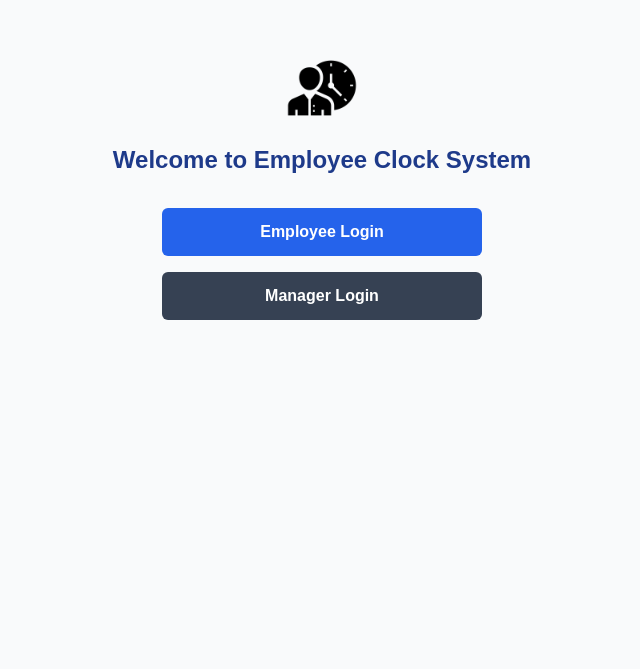
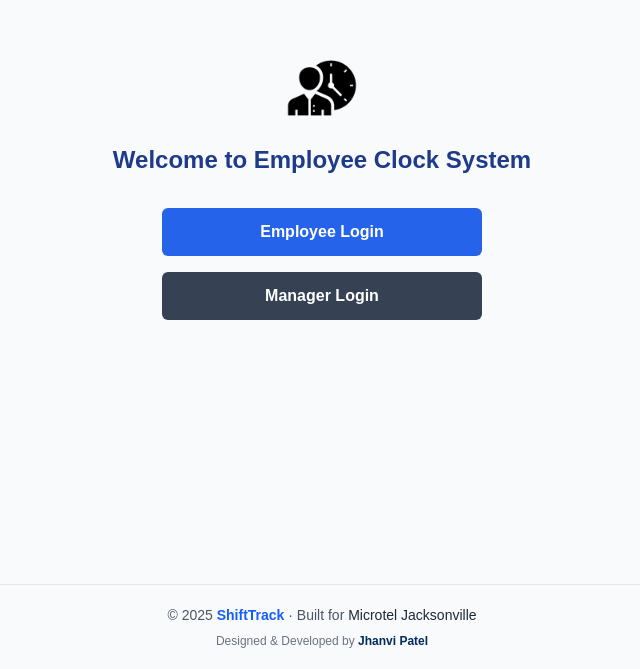
Before and after one commit to patel-jhanvi/Motel-clock, a Next.js app: page / in a window 1280 px wide. Shown: the part 364-1033 px from the top of the page, without its empty margins (318-958 px from the left). Before the commit the page ends 908 px from the top, so only its background shows below. Built offline with nearby package versions, Linux system fonts and the light colour scheme.

Commit message:
Add Footer

```diff
--- a/app/layout.tsx
+++ b/app/layout.tsx
@@ -1,12 +1,13 @@
 import "./globals.css";
 import type { Metadata } from "next";
 import Navbar from "@/components/Navbar";
+import Footer from "@/components/footer";
 
 export const metadata: Metadata = {
   title: "ShiftTrack",
   description: "Motel employee tracking system",
   icons: {
-    icon: "/favicon.png", // ✅ Add this line
+    icon: "/favicon.png",
   },
 };
 
@@ -22,6 +23,7 @@ export default function RootLayout({
         <main className="flex flex-col items-center justify-center min-h-[calc(100vh-80px)] px-4">
           {children}
         </main>
+        <Footer />
       </body>
     </html>
   );
--- a/components/footer.tsx
+++ b/components/footer.tsx
@@ -1,70 +1,25 @@
-// components/Footer.tsx
 "use client";
 
 export default function Footer() {
     return (
-        <footer className="bg-[#1F2937] text-white py-6 mt-auto border-t-4 border-[#2563EB]">
-            <div className="max-w-7xl mx-auto px-6">
-                <div className="flex flex-col md:flex-row justify-between items-center gap-4">
-                    {/* Copyright */}
-                    <div className="text-center md:text-left">
-                        <p className="text-sm text-gray-300">
-                            © {new Date().getFullYear()} <span className="font-semibold text-white">ClockMotel</span> - Employee Time Tracking System
+        <footer className="w-full mt-10 border-t border-gray-200 bg-gray-50 py-5 text-center text-sm text-gray-600">
+            <p>
+                © {new Date().getFullYear()}{" "}
+                <span className="font-semibold text-blue-600">ShiftTrack</span> · Built for{" "}
+                <span className="font-medium text-gray-800">Microtel Jacksonville</span>
             </p>
-                        <p className="text-xs text-gray-400 mt-1">
-                            Designed for Microtel Jacksonville
-                        </p>
-                    </div>
 
-                    {/* Developer Credit */}
-                    <div className="text-center md:text-right">
-                        <p className="text-sm text-gray-300">
-                            Developed by{" "}
+            <p className="mt-2 text-xs text-gray-500">
+                Designed & Developed by{" "}
                 <a
-                                href="https://github.com/YOUR_GITHUB_USERNAME"
+                    href="https://jhanvi-patel.netlify.app/"
                     target="_blank"
                     rel="noopener noreferrer"
-                                className="font-semibold text-[#2563EB] hover:text-[#3B82F6] hover:underline transition"
+                    className="font-semibold text-blue-600 hover:underline hover:text-blue-800 transition"
                 >
-                                Your Name
+                    Jhanvi Patel
                 </a>
             </p>
-                        <div className="flex items-center justify-center md:justify-end gap-4 mt-2">
-                            <a
-                                href="https://github.com/YOUR_GITHUB_USERNAME"
-                                target="_blank"
-                                rel="noopener noreferrer"
-                                className="text-gray-400 hover:text-white transition"
-                                aria-label="GitHub"
-                            >
-                                <svg className="w-5 h-5" fill="currentColor" viewBox="0 0 24 24">
-                                    <path fillRule="evenodd" d="M12 2C6.477 2 2 6.484 2 12.017c0 4.425 2.865 8.18 6.839 9.504.5.092.682-.217.682-.483 0-.237-.008-.868-.013-1.703-2.782.605-3.369-1.343-3.369-1.343-.454-1.158-1.11-1.466-1.11-1.466-.908-.62.069-.608.069-.608 1.003.07 1.531 1.032 1.531 1.032.892 1.53 2.341 1.088 2.91.832.092-.647.35-1.088.636-1.338-2.22-.253-4.555-1.113-4.555-4.951 0-1.093.39-1.988 1.029-2.688-.103-.253-.446-1.272.098-2.65 0 0 .84-.27 2.75 1.026A9.564 9.564 0 0112 6.844c.85.004 1.705.115 2.504.337 1.909-1.296 2.747-1.027 2.747-1.027.546 1.379.202 2.398.1 2.651.64.7 1.028 1.595 1.028 2.688 0 3.848-2.339 4.695-4.566 4.943.359.309.678.92.678 1.855 0 1.338-.012 2.419-.012 2.747 0 .268.18.58.688.482A10.019 10.019 0 0022 12.017C22 6.484 17.522 2 12 2z" clipRule="evenodd" />
-                                </svg>
-                            </a>
-                            <a
-                                href="mailto:your.email@example.com"
-                                className="text-gray-400 hover:text-white transition"
-                                aria-label="Email"
-                            >
-                                <svg className="w-5 h-5" fill="none" stroke="currentColor" viewBox="0 0 24 24">
-                                    <path strokeLinecap="round" strokeLinejoin="round" strokeWidth={2} d="M3 8l7.89 5.26a2 2 0 002.22 0L21 8M5 19h14a2 2 0 002-2V7a2 2 0 00-2-2H5a2 2 0 00-2 2v10a2 2 0 002 2z" />
-                                </svg>
-                            </a>
-                        </div>
-                    </div>
-                </div>
-
-                {/* Optional: Additional Links */}
-                <div className="mt-4 pt-4 border-t border-gray-700 text-center">
-                    <div className="flex flex-wrap justify-center gap-4 text-xs text-gray-400">
-                        <a href="/privacy" className="hover:text-white transition">Privacy Policy</a>
-                        <span>•</span>
-                        <a href="/terms" className="hover:text-white transition">Terms of Service</a>
-                        <span>•</span>
-                        <a href="/support" className="hover:text-white transition">Support</a>
-                    </div>
-                </div>
-            </div>
         </footer>
     );
 }
```
Lines whose indentation alone changed are shown as unchanged.
